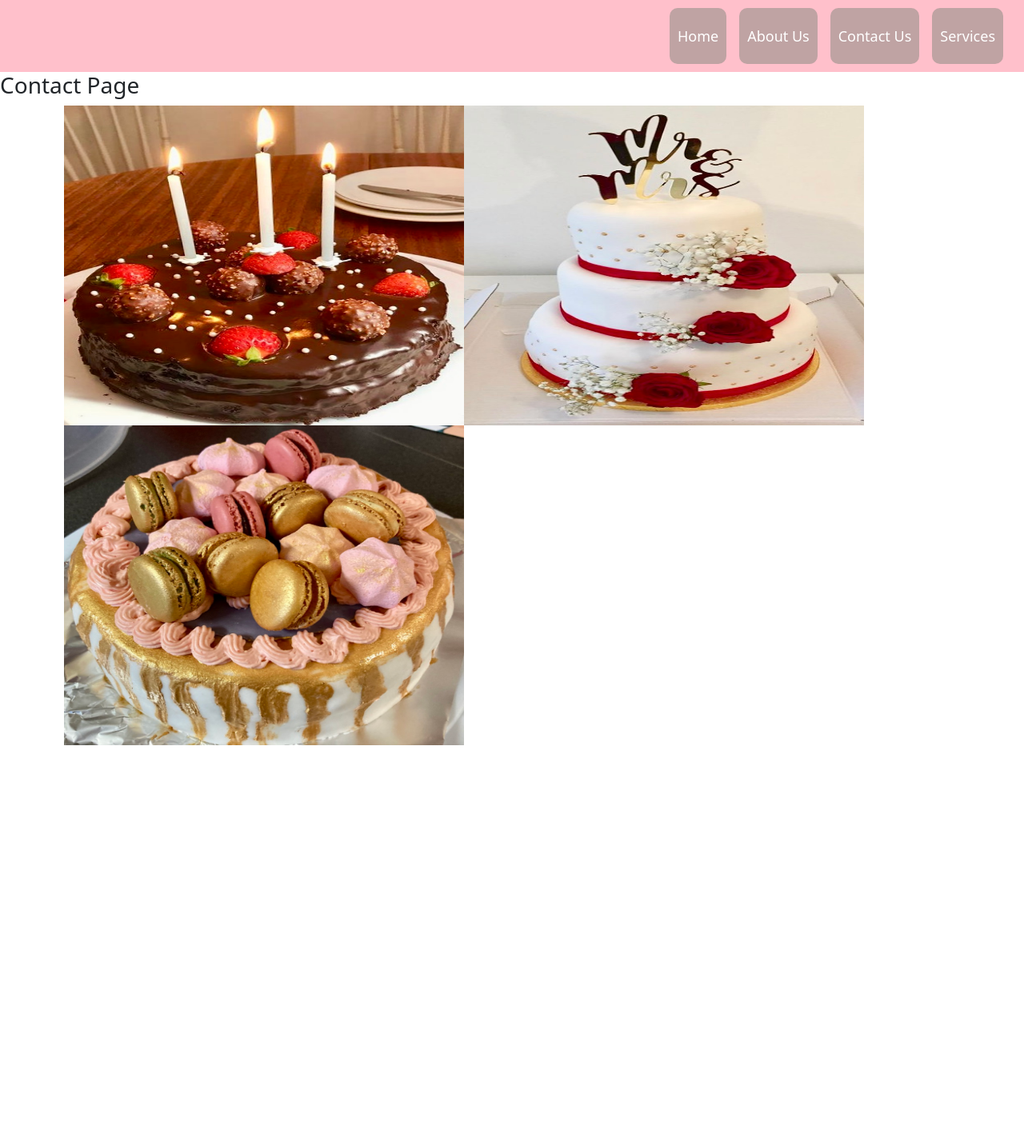
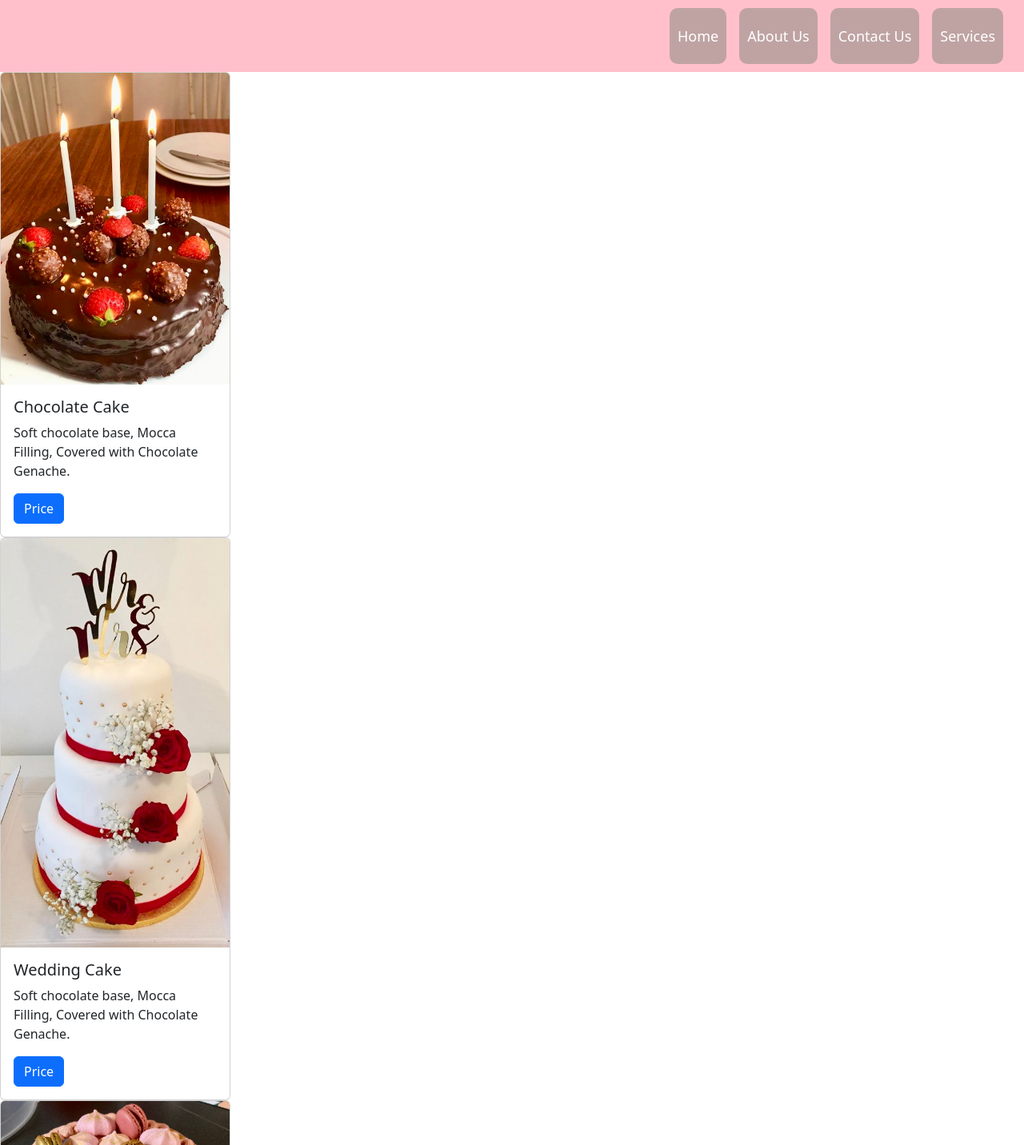
Before and after one commit to Anita771/React-coding, a React (Create React App) app: page /Contact in a window 1280 px wide. Shown: the top 1432 px of the page at 80% size. Before the commit the page ends 932 px from the top, so only its background shows below. Built offline with nearby package versions, Linux system fonts and the light colour scheme.

Commit message:
added cakes cards

```diff
--- a/src/App.css
+++ b/src/App.css
@@ -56,12 +56,14 @@
   margin-bottom: 1rem;
 }
 
-.kakku{
+.cards{
   flex: display;
-  align-items: center;
-  margin-left: 5rem;
+  flex-wrap: nowrap
+
 
 }
+
+
 
 .bakery2 {
   font-style: oblique;
--- a/src/Pages/Contact.jsx
+++ b/src/Pages/Contact.jsx
@@ -1,16 +1,16 @@
 import Navbarpink from "../components/Navbarpink";
+import Cakecards from "../components/Cakecards";
 
-export default function Contact(){
-    return(
+
+export default function Contact() {
+    return (
         <div>
-<Navbarpink/>
-<h3>Contact Page</h3>
-<div className="kakku">
-                <img src="./images/cake2.jpg" alt="" width="500" height="400" />
-                <img src="./images/cake.jpg" alt="" width="500" height="400" />
-                <img src="./images/cake3.jpg" alt="" width="500" height="400" />
-
-    </div>
-</div>
+        <div>
+            <Navbarpink />
+        </div>
+        <div>
+            <Cakecards/>
+        </div>
+        </div>
     );
 }
--- /dev/null
+++ b/src/components/Cakecards.jsx
@@ -0,0 +1,43 @@
+import Button from 'react-bootstrap/Button';
+import Card from 'react-bootstrap/Card';
+
+
+
+export default function Cakecards() {
+    return (
+        <div>
+            <div className="cards">
+                <Card style={{ width: '18rem' }}>
+                    <Card.Img variant="top" src="./images/cake2.jpg" />
+                    <Card.Body>
+                        <Card.Title>Chocolate Cake</Card.Title>
+                        <Card.Text>
+                            Soft chocolate base, Mocca Filling, Covered with Chocolate Genache.
+                        </Card.Text>
+                        <Button variant="primary">Price</Button>
+                    </Card.Body>
+                </Card>
+                <Card style={{ width: '18rem' }}>
+                    <Card.Img variant="top" src="./images/cake.jpg" />
+                    <Card.Body>
+                        <Card.Title>Wedding Cake</Card.Title>
+                        <Card.Text>
+                            Soft chocolate base, Mocca Filling, Covered with Chocolate Genache.
+                        </Card.Text>
+                        <Button variant="primary">Price</Button>
+                    </Card.Body>
+                </Card>
+                <Card style={{ width: '18rem' }}>
+                    <Card.Img variant="top" src="./images/cake3.jpg" />
+                    <Card.Body>
+                        <Card.Title>Party Cake</Card.Title>
+                        <Card.Text>
+                            Soft chocolate base, Mocca Filling, Covered with Chocolate Genache.
+                        </Card.Text>
+                        <Button variant="primary">Price</Button>
+                    </Card.Body>
+                </Card>
+            </div>
+        </div>
+    );
+}
```
